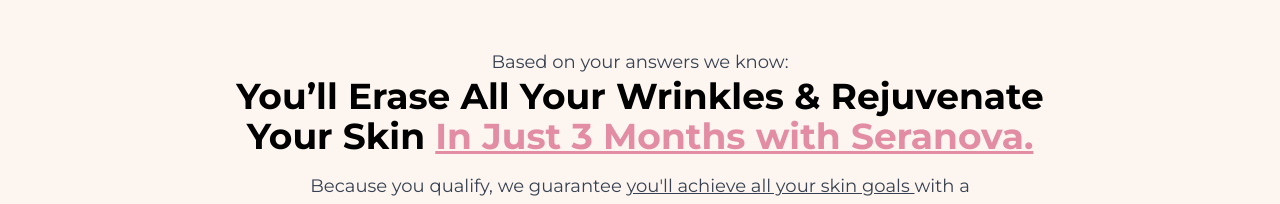
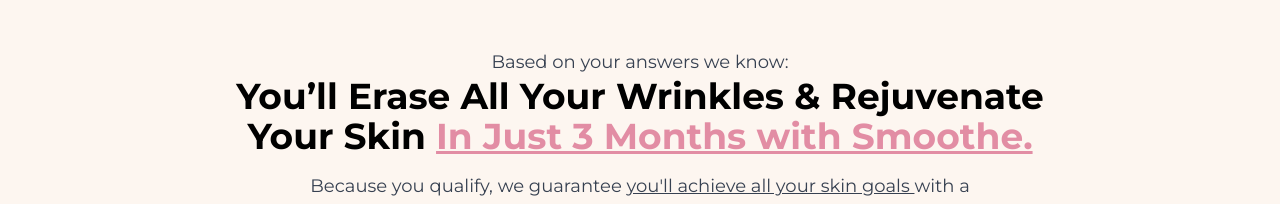
Before and after one commit to Clemchuks/Smoothe, a plain HTML site: page index.html in a window 1280 px wide. Shown: the top 204 px of the page. Drawn offline with nearby package versions, Linux system fonts and the light colour scheme.

Commit message:
Update index.html

```diff
--- a/index.html
+++ b/index.html
@@ -71,7 +71,7 @@
          Based on your answers we know:
     </p>
     <h1 class="text-2xl sm:text-3xl md:text-4xl font-semibold text-black leading-snug">
-     You’ll Erase All Your Wrinkles & Rejuvenate Your Skin  <span class="text-[#e28da4]"> <u> In Just 3 Months with Seranova.</u></span>
+     You’ll Erase All Your Wrinkles & Rejuvenate Your Skin  <span class="text-[#e28da4]"> <u> In Just 3 Months with Smoothe.</u></span>
     </h1>
     <p class="text-base sm:text-lg mt-4 text-gray-700">
        Because you qualify, we guarantee <u>you'll achieve all your skin goals </u> with a <br> 3‑month supply of our micro infusion system.
```
